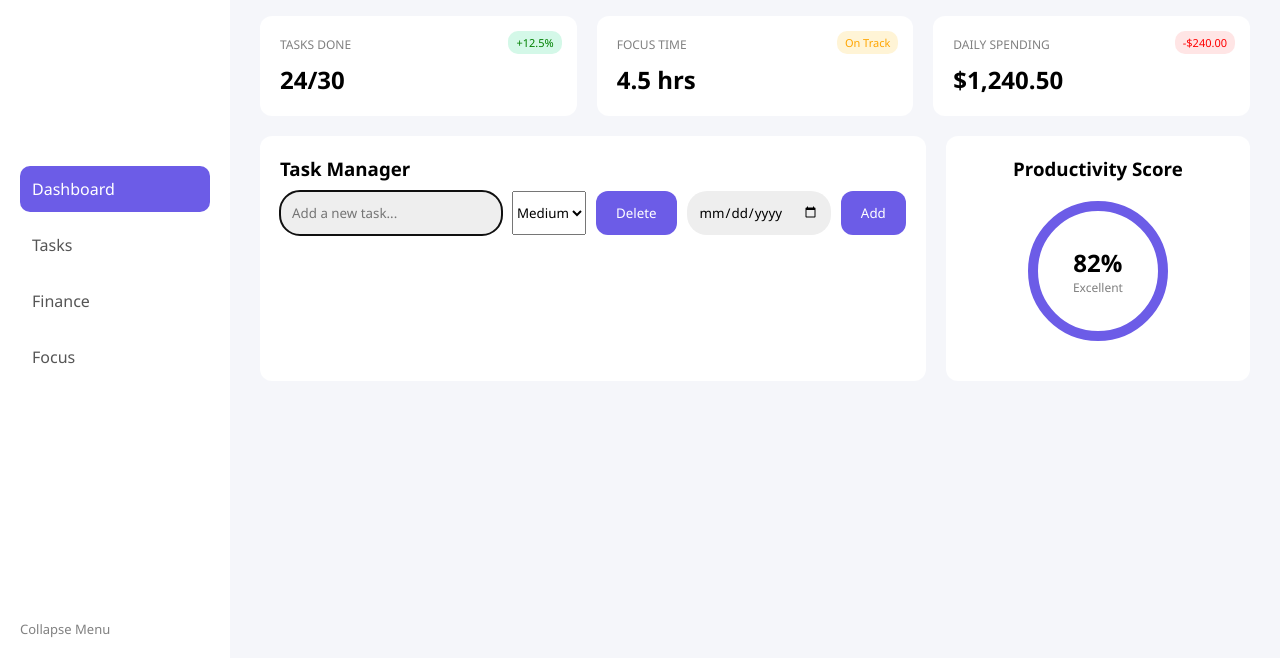
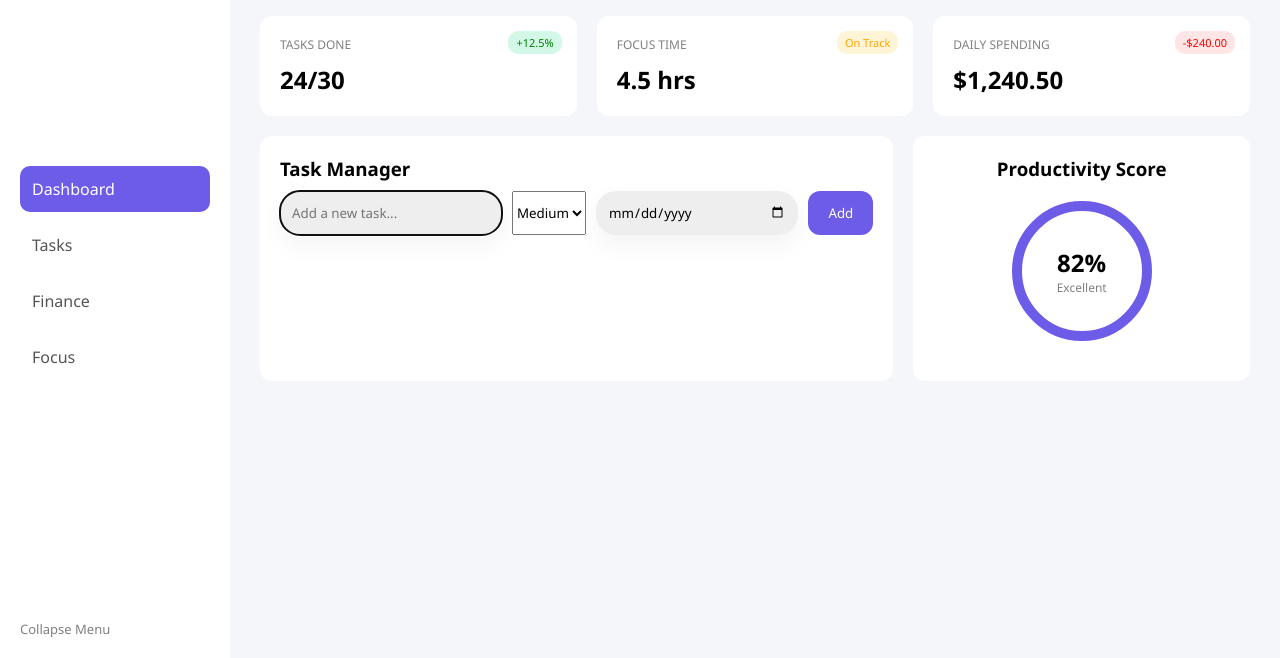
Before and after one commit to madugushivakumar/SmartLife, a plain HTML site: page index.html in a window 1280 px wide. Both pictures are taken after a click on the button "Add". Shown: the part 142-800 px from the top of the page. Drawn offline with Linux system fonts and the light colour scheme.

Commit message:
improved add-task UI design

```diff
--- a/index.html
+++ b/index.html
@@ -103,7 +103,7 @@
     <option value="Medium" selected>Medium</option>
     <option value="Low">Low</option>
   </select>
-<button>Delete</button>
+
   <!-- NEW: DATE -->
   <input type="date" id="taskDate" />
 
@@ -115,7 +115,6 @@
   <div id="taskList"></div>
 
 </div>
-<!-- Finance Section -->
 <!-- Finance Section -->
 <div class="finance-section">
 
--- a/styles.css
+++ b/styles.css
@@ -426,6 +426,7 @@ body {
   border-radius: 20px;
   border: none;
   background: #eee;
+   box-shadow: 0 10px 25px rgba(0,0,0,0.05);
 }
 
 .add-task button {
```
